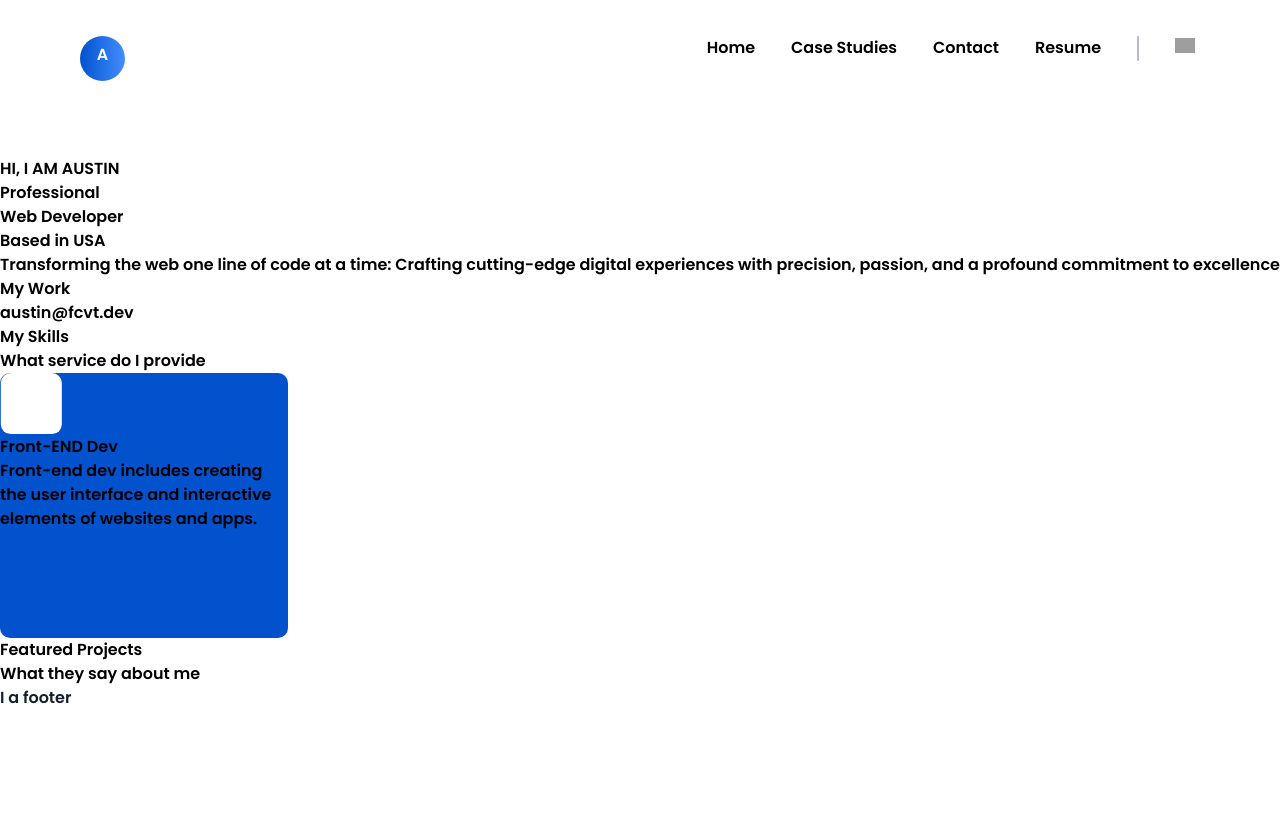
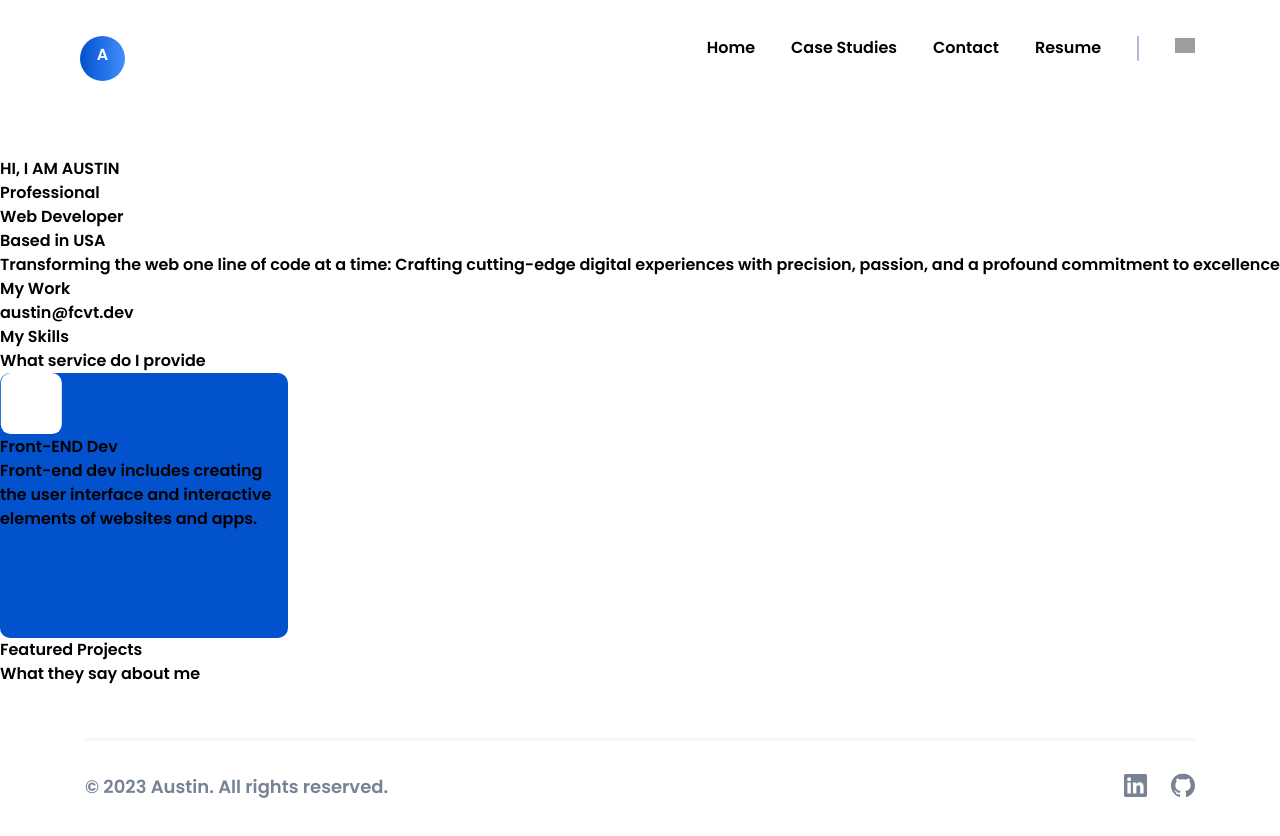
Before and after one commit to austinmargarone/portfolio, a Next.js app: page / in a window 1280 px wide. Shown: the top 836 px of the page. Before the commit the page ends 800 px from the top, so only its background shows below. Built offline with nearby package versions, Linux system fonts and the light colour scheme; grey boxes are pictures that could not be loaded.

Commit message:
feat: footer

```diff
--- a/components/Footer.tsx
+++ b/components/Footer.tsx
@@ -1,9 +1,27 @@
 "use client";
+
+import Image from "next/image";
 
 type Props = {};
 
 const Footer = (props: Props) => {
-  return <div className="text-black">I a footer</div>;
+  return (
+    <section className="mx-[1.5rem] my-[3rem] flex flex-col justify-between gap-[1rem] border-t-[3px] border-white1 px-[1.5rem] py-[3rem] md:mx-[5.31rem] md:my-[3.25rem] md:flex-row md:p-0">
+      <div className="flex content-center justify-center md:pt-[2rem]">
+        <h1 className="text-lg leading-[1.8rem] text-grey">
+          © 2023 Austin. All rights reserved.
+        </h1>
+      </div>
+      <div className="flex content-center justify-center gap-[1.5rem] md:pt-[2rem]">
+        <div>
+          <Image src="/Social.svg" width={24} height={4} alt="Social Link" />
+        </div>
+        <div>
+          <Image src="/GitHub.svg" width={24} height={24} alt="Github Link" />
+        </div>
+      </div>
+    </section>
+  );
 };
 
 export default Footer;
```
Also changed, not shown: public/GitHub.svg (added), public/Social.svg (added).
